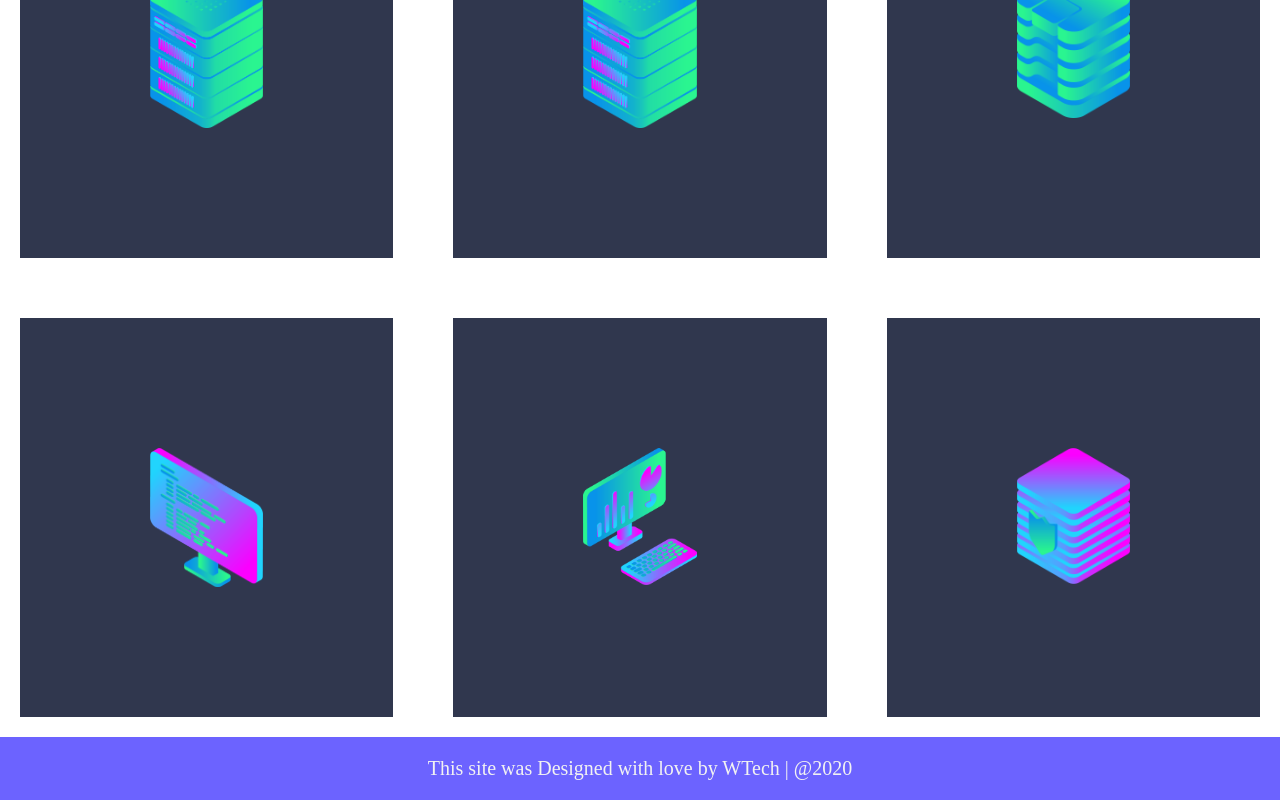
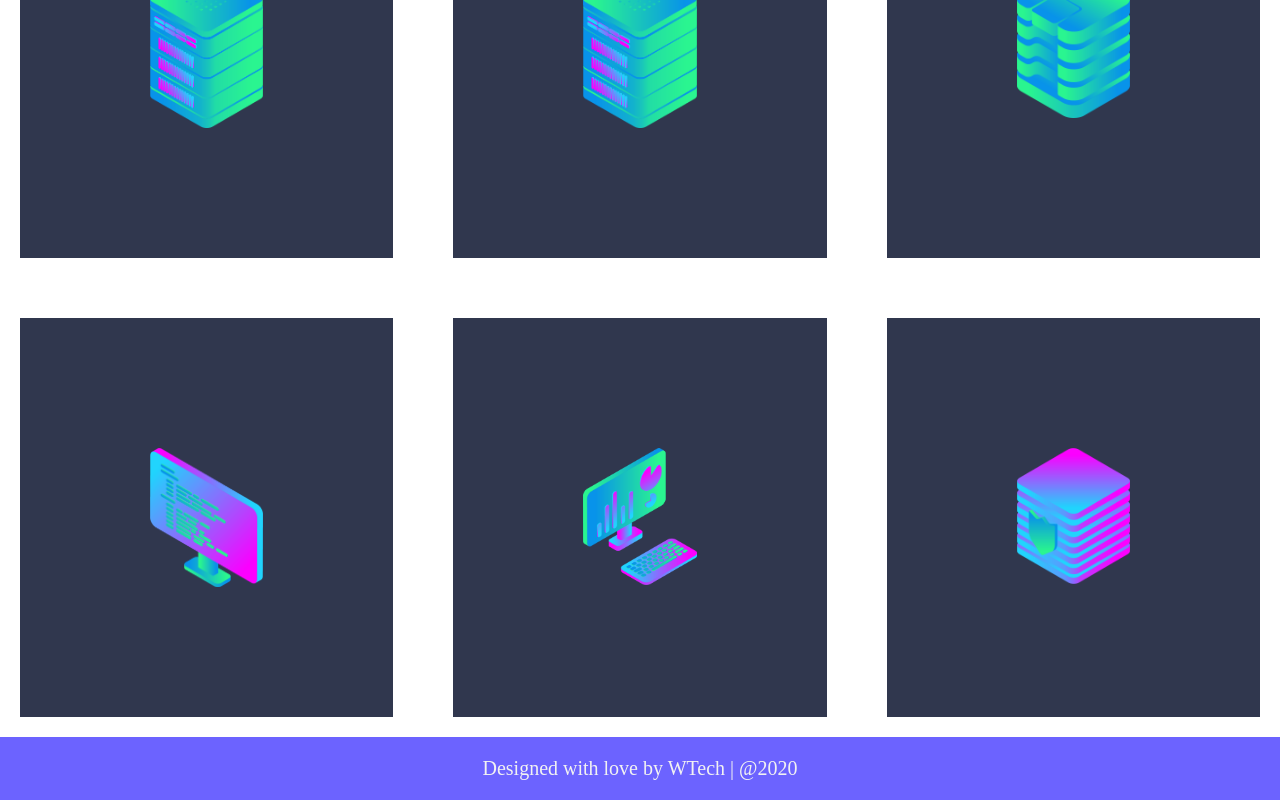
Before and after one commit to jeanbuhendwa/web-developement, a plain HTML site: page index.html in a window 1280 px wide. Shown: the part 1314-2114 px from the top of the page. Drawn offline with Linux system fonts and the light colour scheme.

Commit message:
Changing the footer

```diff
--- a/index.html
+++ b/index.html
@@ -35,6 +35,6 @@
             <div class="box zone"><img src="./img/desktop_analytics_2.png"></div>
             <div class="box zone"><img src="./img/server_safe_2.png"></div>
           </div>
-          <footer>This site was Designed with love by WTech | @2020</footer>
+          <footer>Designed with love by WTech | @2020</footer>
     </body>
 </html>
```
